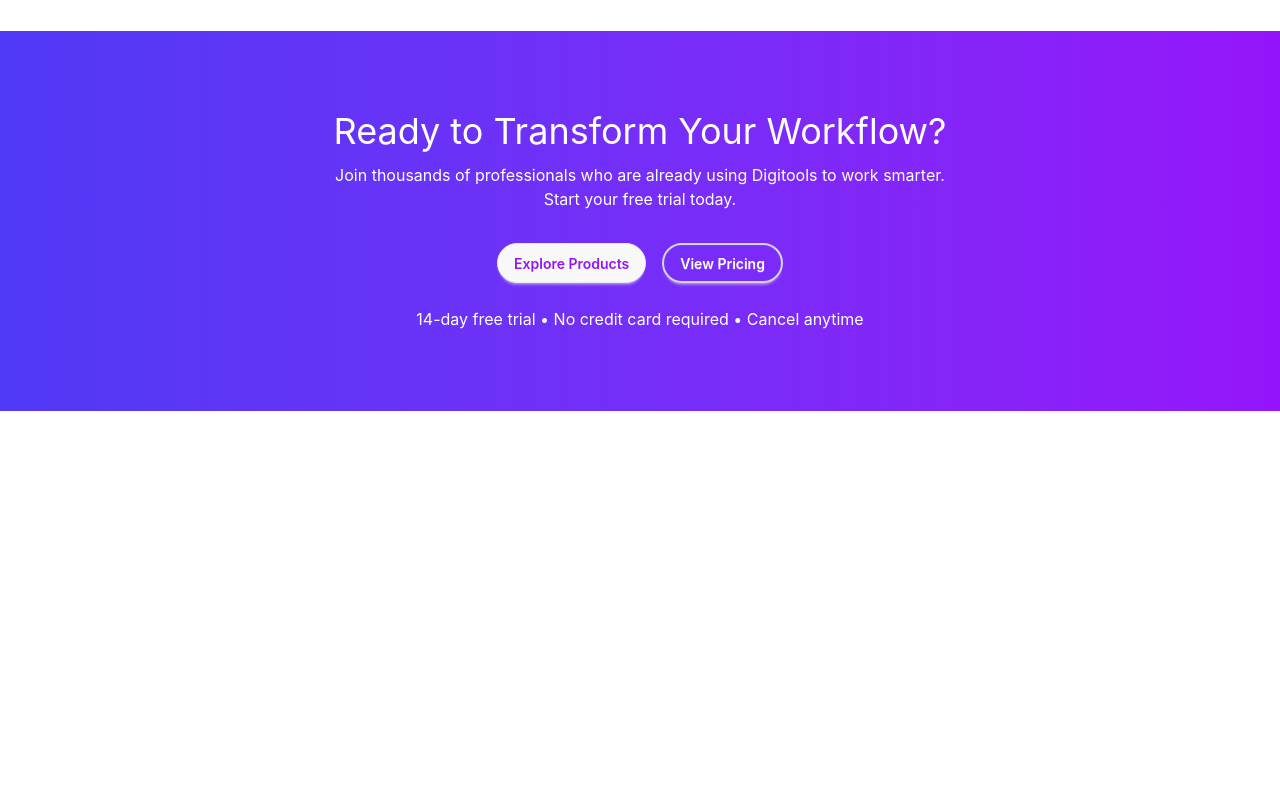
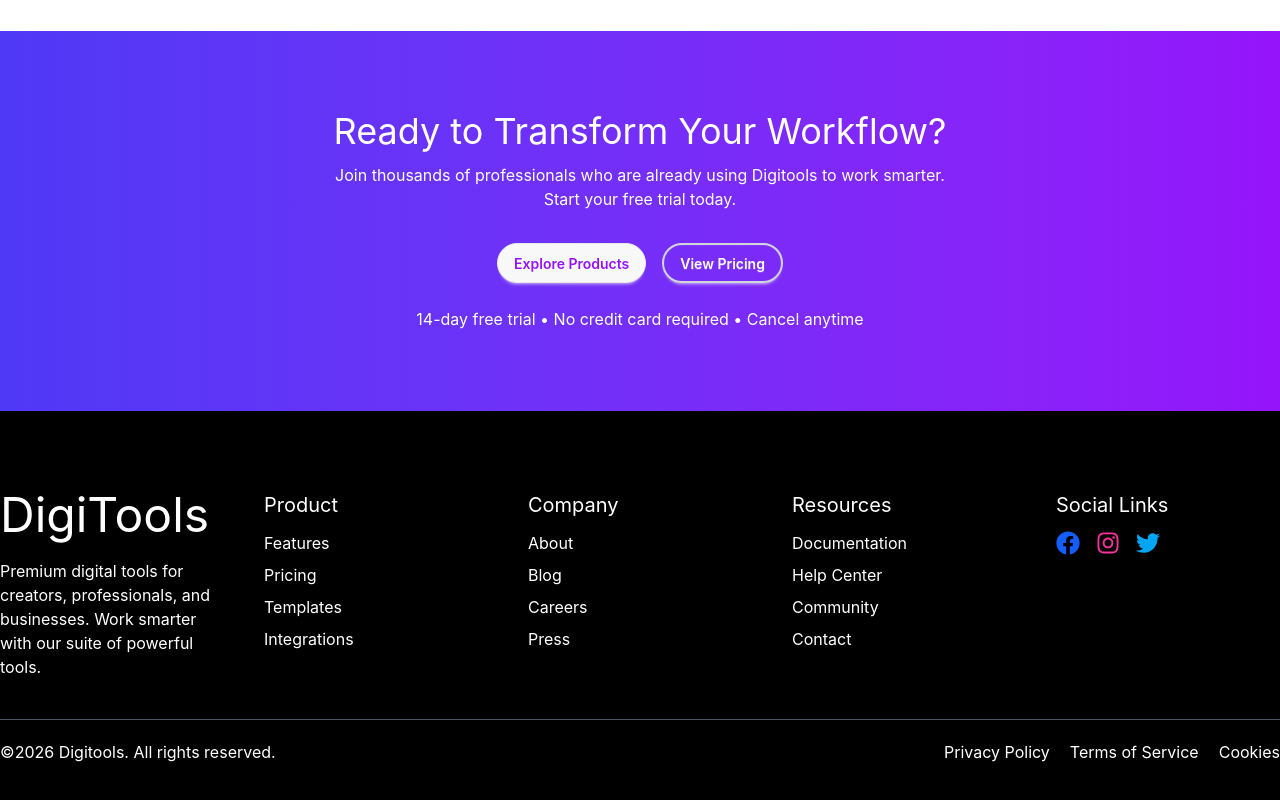
Before and after one commit to Saddam2508/B13-A06-Saddam, a React (Vite) app: page / in a window 1280 px wide. Shown: the part 2592-3392 px from the top of the page. Before the commit the page ends 3003 px from the top, so only its background shows below. Built offline with nearby package versions, Linux system fonts and the light colour scheme.

Commit message:
footer completed

```diff
--- a/package.json
+++ b/package.json
@@ -14,6 +14,7 @@
     "lucide-react": "^1.7.0",
     "react": "^19.2.4",
     "react-dom": "^19.2.4",
+    "react-icons": "^5.6.0",
     "tailwindcss": "^4.2.2"
   },
   "devDependencies": {
--- a/src/App.jsx
+++ b/src/App.jsx
@@ -7,6 +7,7 @@
 import Pricing from "./components/Pricing";
 import Products from "./components/Products";
 import Workflow from "./components/Workflow";
+import Footer from "./components/Footer";
 
 const pricingDataFun = async () => {
   const response = await fetch("/pricing.json");
@@ -27,6 +28,7 @@
         <Pricing pricingPromise={pricingPromise} />
       </Suspense>
       <Workflow />
+      <Footer />
     </>
   );
 }
--- a/src/components/Banner.jsx
+++ b/src/components/Banner.jsx
@@ -31,7 +31,7 @@
           </button>
         </div>
       </div>
-      <div class="banner-right">
+      <div className="banner-right">
         <img src={banner} alt="Banner" className="object-contain" />
       </div>
     </div>
--- /dev/null
+++ b/src/components/Footer.jsx
@@ -0,0 +1,108 @@
+import React from "react";
+import { FaFacebook, FaInstagram, FaTwitter } from "react-icons/fa";
+const Footer = () => {
+  return (
+    <div className="bg-black py-20  text-white">
+      <div className="max-w-350 mx-auto">
+        <div className="grid grid-cols-5 gap-10">
+          <div className="space-y-3">
+            <h2 className="text-5xl mb-5">DigiTools</h2>
+            <p>
+              Premium digital tools for creators, professionals, and businesses.
+              Work smarter with our suite of powerful tools.
+            </p>
+          </div>
+          <div>
+            <h3 className="text-xl mb-3">Product</h3>
+            <ul className="space-y-2">
+              <li>
+                <a href="">Features</a>
+              </li>
+              <li>
+                <a href="">Pricing</a>
+              </li>
+              <li>
+                <a href="">Templates</a>
+              </li>
+              <li>
+                <a href="">Integrations</a>
+              </li>
+            </ul>
+          </div>
+          <div>
+            <h3 className="text-xl mb-3">Company</h3>
+            <ul className="space-y-2">
+              <li>
+                <a href="">About</a>
+              </li>
+              <li>
+                <a href="">Blog</a>
+              </li>
+              <li>
+                <a href="">Careers</a>
+              </li>
+              <li>
+                <a href="">Press</a>
+              </li>
+            </ul>
+          </div>
+          <div>
+            <h3 className="text-xl mb-3">Resources</h3>
+            <ul className="space-y-2">
+              <li>
+                <a href="">Documentation</a>
+              </li>
+              <li>
+                <a href="">Help Center</a>
+              </li>
+              <li>
+                <a href="">Community</a>
+              </li>
+              <li>
+                <a href="">Contact</a>
+              </li>
+            </ul>
+          </div>
+          <div>
+            <h3 className="text-xl mb-3">Social Links</h3>
+            <div className="flex space-x-4 text-xl">
+              <a
+                href="https://facebook.com"
+                target="_blank"
+                rel="noopener noreferrer"
+              >
+                <FaFacebook className="text-blue-600 w-6 h-6" />
+              </a>
+              <a
+                href="https://instagram.com"
+                target="_blank"
+                rel="noopener noreferrer"
+              >
+                <FaInstagram className="text-pink-500 w-6 h-6" />
+              </a>
+              <a
+                href="https://twitter.com"
+                target="_blank"
+                rel="noopener noreferrer"
+              >
+                <FaTwitter className="text-sky-500 w-6 h-6" />
+              </a>
+            </div>
+          </div>
+        </div>
+        <div className="flex justify-between text-white mt-10 border-t border-gray-600 pt-5">
+          <div>
+            <p>©2026 Digitools. All rights reserved.</p>
+          </div>
+          <div className="flex justify-between gap-5">
+            <p>Privacy Policy</p>
+            <p> Terms of Service </p>
+            <p>Cookies</p>
+          </div>
+        </div>
+      </div>
+    </div>
+  );
+};
+
+export default Footer;
```
Also changed, not shown: 1 other file (tests, documents, lock files or other folders).
